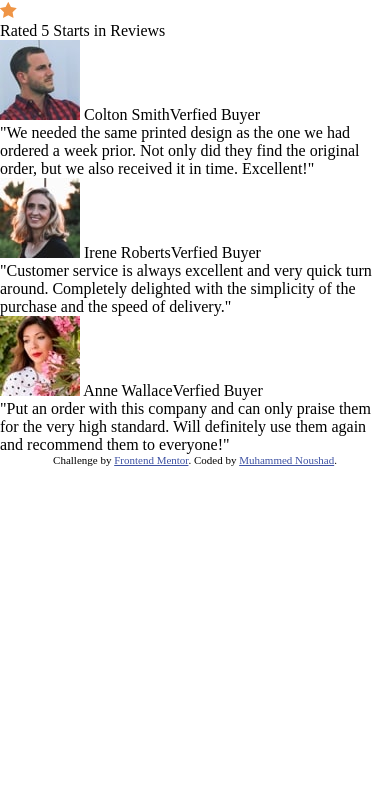
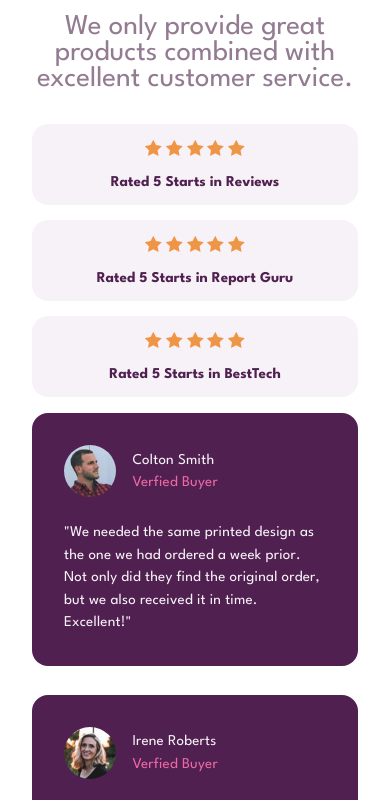
Before and after one commit to MuhammedNoushad/Social-Proof-Section-UI, a plain HTML site: page index.html in a window 390 px wide. Shown: the part 184-984 px from the top of the page. Before the commit the page ends 844 px from the top, so only its background shows below. Drawn offline with Linux system fonts and the light colour scheme.

Commit message:
css for mobile complete.

```diff
--- a/index.html
+++ b/index.html
@@ -19,32 +19,61 @@
     <div class="container">
       <div class="top__section">
         <div class="left__side">
-          <h1>10,000+ of our users love our products.</h1>
-          <p>
+          <h1 class="left__side_title">
+            10,000+ of our users love our products.
+          </h1>
+          <p class="left__side_content">
             We only provide great products combined with excellent customer
             service.
           </p>
         </div>
         <div class="right__side">
           <div class="card__rating">
-            <img src="./images/icon-star.svg" alt="rating star" />
+            <div class="rating__star">
+              <img src="./images/icon-star.svg" alt="rating star" />
+              <img src="./images/icon-star.svg" alt="rating star" />
+              <img src="./images/icon-star.svg" alt="rating star" />
+              <img src="./images/icon-star.svg" alt="rating star" />
+              <img src="./images/icon-star.svg" alt="rating star" />
+            </div>
             <p>Rated 5 Starts in Reviews</p>
           </div>
           <div class="card__rating">
-            <img src="./images/icon-star.svg" alt="rating star" />
-            <p>Rated 5 Starts in Reviews</p>
+            <div class="rating__star">
+              <img src="./images/icon-star.svg" alt="rating star" />
+              <img src="./images/icon-star.svg" alt="rating star" />
+              <img src="./images/icon-star.svg" alt="rating star" />
+              <img src="./images/icon-star.svg" alt="rating star" />
+              <img src="./images/icon-star.svg" alt="rating star" />
+            </div>
+            <p>Rated 5 Starts in Report Guru</p>
           </div>
           <div class="card__rating">
-            <img src="./images/icon-star.svg" alt="rating star" />
-            <p>Rated 5 Starts in Reviews</p>
+            <div class="rating__star">
+              <img src="./images/icon-star.svg" alt="rating star" />
+              <img src="./images/icon-star.svg" alt="rating star" />
+              <img src="./images/icon-star.svg" alt="rating star" />
+              <img src="./images/icon-star.svg" alt="rating star" />
+              <img src="./images/icon-star.svg" alt="rating star" />
+            </div>
+            <p>Rated 5 Starts in BestTech</p>
           </div>
         </div>
       </div>
 
       <div class="bottom__section">
         <div class="card__comment">
-          <img src="./images/image-colton.jpg" alt="a person" />
-          <span>Colton Smith</span><span>Verfied Buyer</span>
+          <div class="card__comment_header">
+            <img
+              class="avathar"
+              src="./images/image-colton.jpg"
+              alt="a person"
+            />
+            <div>
+              <p>Colton Smith</p>
+              <p class="highlight">Verfied Buyer</p>
+            </div>
+          </div>
           <p>
             "We needed the same printed design as the one we had ordered a week
             prior. Not only did they find the original order, but we also
@@ -52,8 +81,17 @@
           </p>
         </div>
         <div class="card__comment">
-          <img src="./images/image-irene.jpg" alt="a person" />
-          <span>Irene Roberts</span><span>Verfied Buyer</span>
+          <div class="card__comment_header">
+            <img
+              class="avathar"
+              src="./images/image-irene.jpg"
+              alt="a person"
+            />
+            <div>
+              <p>Irene Roberts</p>
+              <p class="highlight">Verfied Buyer</p>
+            </div>
+          </div>
           <p>
             "Customer service is always excellent and very quick turn around.
             Completely delighted with the simplicity of the purchase and the
@@ -61,8 +99,13 @@
           </p>
         </div>
         <div class="card__comment">
-          <img src="./images/image-anne.jpg" alt="a person" />
-          <span>Anne Wallace</span><span>Verfied Buyer</span>
+          <div class="card__comment_header">
+            <img class="avathar" src="./images/image-anne.jpg" alt="a person" />
+            <div>
+              <p>Anne Wallace</p>
+              <p class="highlight">Verfied Buyer</p>
+            </div>
+          </div>
           <p>
             "Put an order with this company and can only praise them for the
             very high standard. Will definitely use them again and recommend
@@ -76,7 +119,10 @@
       Challenge by
       <a href="https://www.frontendmentor.io?ref=challenge" target="_blank"
         >Frontend Mentor</a
-      >. Coded by <a href="#">Muhammed Noushad</a>.
+      >. Coded by
+      <a href="https://www.frontendmentor.io/profile/MuhammedNoushad"
+        >Muhammed Noushad</a
+      >.
     </div>
   </body>
 </html>
--- a/style.css
+++ b/style.css
@@ -1,9 +1,96 @@
+@import url("https://fonts.googleapis.com/css2?family=League+Spartan:wght@400;500;700&display=swap");
+
 *,
 *::before,
 *::after {
   margin: 0;
   padding: 0;
   box-sizing: border-box;
+}
+
+:root {
+  --primary-color-1: hsl(300, 43%, 22%);
+  --primary-color-2: hsl(333, 80%, 67%);
+
+  --neutral-color-1: hsl(303, 10%, 53%);
+  --neutral-color-2: hsl(300, 24%, 96%);
+  --neutral-color-3: hsl(0, 0%, 100%);
+
+  --font-size: 15px;
+}
+
+body {
+  background-color: var(--neutral-color-3);
+  text-align: center;
+  font-family: "League Spartan", sans-serif;
+  font-size: var(--font-size);
+  padding: 2rem;
+}
+
+.left__side {
+  display: flex;
+  flex-direction: column;
+  gap: 2rem;
+  margin: 2rem 0;
+}
+
+.left__side_title {
+  color: var(--primary-color-1);
+  font-size: 2.3rem;
+  font-weight: 700;
+}
+
+.left__side_content {
+  color: var(--neutral-color-1);
+  font-size: 1.8rem;
+}
+
+.card__rating {
+  background-color: var(--neutral-color-2);
+  color: var(--primary-color-1);
+  font-weight: 700;
+  display: flex;
+  flex-direction: column;
+  gap: 1rem;
+  margin-bottom: 1em;
+  padding: 1rem;
+  border-radius: 1rem;
+}
+
+.bottom__section {
+  display: flex;
+  flex-direction: column;
+  gap: 1.8rem;
+  margin: 1rem 0;
+}
+
+.card__comment {
+  background-color: var(--primary-color-1);
+  padding: 2rem;
+  border-radius: 1rem;
+  color: var(--neutral-color-2);
+  display: flex;
+  flex-direction: column;
+  gap: 1.5rem;
+  text-align: start;
+  line-height: 150%;
+  letter-spacing: 0.2px;
+}
+
+.card__comment_header {
+  display: flex;
+  justify-content: start;
+  align-items: center;
+  gap: 1rem;
+}
+
+.avathar {
+  width: 20%;
+  border-radius: 50%;
+}
+
+.highlight {
+  color: var(--primary-color-2);
 }
 
 .attribution {
```
